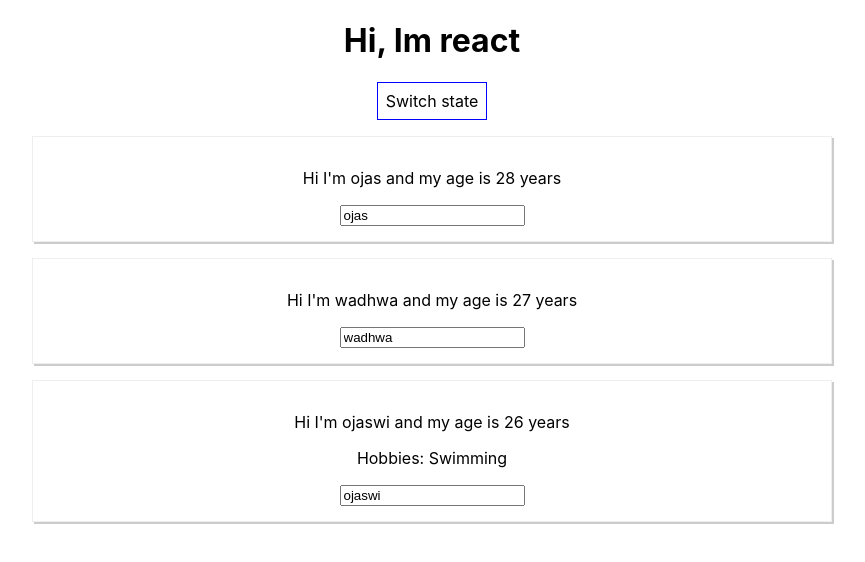
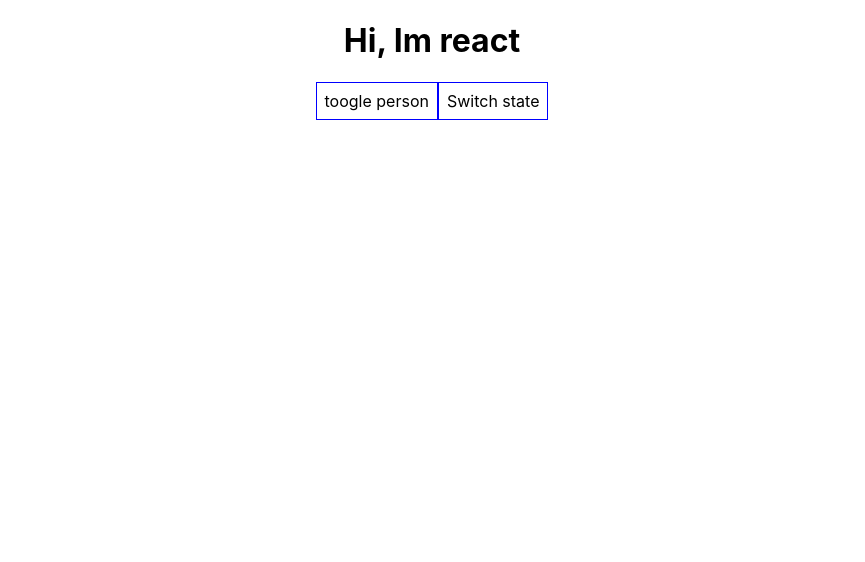
Before and after one commit to ojas7160/my-react-app, a React (Create React App) app: page / in a window 1280 px wide. Shown: the top 562 px of the page, without its empty margins (208-1073 px from the left). Built offline with nearby package versions, Linux system fonts and the light colour scheme.

Commit message:
lists and conditions in react

```diff
--- a/src/App.js
+++ b/src/App.js
@@ -6,9 +6,9 @@ import Person from './Person/Person';
 class App extends Component { // this component responsible that some html code to be rendered to the dom and to create a component
   state = {
     persons: [
-      {name: 'ojas', age: 28},
-      {name: 'wadhwa', age: 27},
-      {name: 'ojaswi', age: 26}
+      {id: 1, name: 'ojas', age: 28},
+      {id: 2, name: 'wadhwa', age: 27},
+      {id: 3, name: 'ojaswi', age: 26}
     ]
 
   }
@@ -21,21 +21,42 @@ class App extends Component { // this component responsible that some html code
     // Do Not do this => this.state.persons[0].name = 'ojaswi wadhwa'
     this.setState({ // it takes object as a argument and use to update the state and it only update that state which we pass into it and won't even touch anyother state in it.
       persons: [
-        {name: newName, age: 28},
-        {name: 'wadhwa', age: 29},
-        {name: 'ojaswi', age: 26}
+        {id: 1, name: newName, age: 28},
+        {id: 2, name: 'wadhwa', age: 29},
+        {id: 3, name: 'ojaswi', age: 26}
       ]
     })
   }
 
-  nameChangeHandler = (event) => {
-    this.setState({
-    persons: [
-      {name: 'ojas', age: 28},
-      {name: event.target.value, age: 29},
-      {name: 'ojaswi', age: 26}
-    ]
-  })
+  nameChangeHandler = (event, id) => {
+    const personIndex = this.state.persons.findIndex(person => person.id === id) // it gives the index
+    const person = {...this.state.persons[personIndex]} // spread operator because we dont want to mutate directly the original array
+    person.name = event.target.value;
+
+    const persons = [...this.state.persons];
+    persons[personIndex] = person;
+
+    this.setState({persons: persons});
+    // this.setState({
+    //   persons: [
+    //     {id: 1, name: 'ojas', age: 28},
+    //     {id: 2, name: event.target.value, age: 29},
+    //     {id: 3, name: 'ojaswi', age: 26}
+    //   ],
+    //   showPersons: false
+    // })
+  }
+
+  togglePersonHandler = () => {
+    const doesShow = this.state.showPersons;
+    this.setState({showPersons: !doesShow});
+  }
+
+  deletePersonHandler = (index) => {
+    // const persons = this.state.persons;
+    const persons = [...this.state.persons]; // this is he efficient way that spread operator makes another copy
+    persons.splice(index, 1); // splice can mutate the original array
+    this.setState({persons: persons});
   }
   // state is managed inside the component whereas props managed from outside the component like we define name and age in this component and use in another component using props and also state can only be defined in those component which extends Component.
   render() {
@@ -46,6 +67,32 @@ class App extends Component { // this component responsible that some html code
       padding: '8px',
       cursor: 'pointer'
     }
+
+    //this is the another way of clean show or hide.
+    let persons = null;
+    if(this.state.showPersons){
+      persons = (
+        <div>
+          {
+            // for dynamic iteration on array in react unlike we do in ng-repeat/*ngFor in angular and there should be key attribute when we iterate via map function in react, its very important because react make a virtual dom(the previous dom) and compare between both w.r.t key that which element change and which didn't and key must be unique.
+          }
+          {this.state.persons.map((person, index) => {
+            return (
+              <Person
+                name={person.name}
+                age={person.age}
+                click={() => this.deletePersonHandler(index)}
+                key={index} // or key={person.id} unique key
+                changed={(event) => this.nameChangeHandler(event, person.id)}
+              />
+            )
+          })}
+          {/* <Person name={this.state.persons[0].name} age={this.state.persons[0].age}/>
+          <Person name={this.state.persons[1].name} age={this.state.persons[1].age} click={this.switchNameHandler.bind(this, 'ojas!')}/>
+          <Person name={this.state.persons[2].name} age={this.state.persons[2].age} changed={this.nameChangeHandler}>Hobbies: Swimming</Person> */}
+        </div>
+      );
+    }
     return ( // this whole code looks like js but it is jsx
       // we are not using div element as real html tags React is converting them behind the scenes
       // this below code looks like html but it really is jsx that's why it is bind in parenthesis of return statement
@@ -54,17 +101,33 @@ class App extends Component { // this component responsible that some html code
       // in JSX we use click listener with capital c in onClick whereas in normal JS we use small c in onclick
       <div className="App">
         <h1>Hi, Im react</h1>
+        <button style={style} onClick={this.togglePersonHandler}>toogle person</button>
         <button style={style} onClick={() => this.switchNameHandler('ojaswi wadhwa')}>Switch state</button>
-        <Person name={this.state.persons[0].name} age={this.state.persons[0].age}/>
-        <Person name={this.state.persons[1].name} age={this.state.persons[1].age} click={this.switchNameHandler.bind(this, 'ojas!')}/>
-        <Person name={this.state.persons[2].name} age={this.state.persons[2].age} changed={this.nameChangeHandler}>Hobbies: Swimming</Person>
+        {/* {
+          this.state.showPersons ?
+          <div>
+            <Person name={this.state.persons[0].name} age={this.state.persons[0].age}/>
+            <Person name={this.state.persons[1].name} age={this.state.persons[1].age} click={this.switchNameHandler.bind(this, 'ojas!')}/>
+            <Person name={this.state.persons[2].name} age={this.state.persons[2].age} changed={this.nameChangeHandler}>Hobbies: Swimming</Person>
+          </div>
+          : null
+        } */}
+        {
+          // this ternary operator helps in show or hide any element in react and is covered in single brace for dynamic show hide
+        }
+
+        {
+          // or
+        }
+        {persons}
       </div>
+
       // this click is just a click named property passing the switchNameHandler to person component dynamically like name and age
       // this is a standard convention of using capitalize form in react beacuse react treats capitalized form elements as custom elements like <Person /> or <Div> and won't interfere in it and normal <div> starts with small letter are being treated as native html elements in react jsx syntax
     )
 
     // this below code if the final result after compilation of above code, end result after compilation
-    return React.createElement('div', {className: 'App'}, React.createElement('h1', null, 'Hi I\'m react')) // this method requires arguments atleast three
+    // return React.createElement('div', {className: 'App'}, React.createElement('h1', null, 'Hi I\'m react')) // this method requires arguments atleast three
     // React.createElement(element, className(optional), text inside the element) and if you want nested element inside any element then create another rect element inside it like above
   }
 }
```
